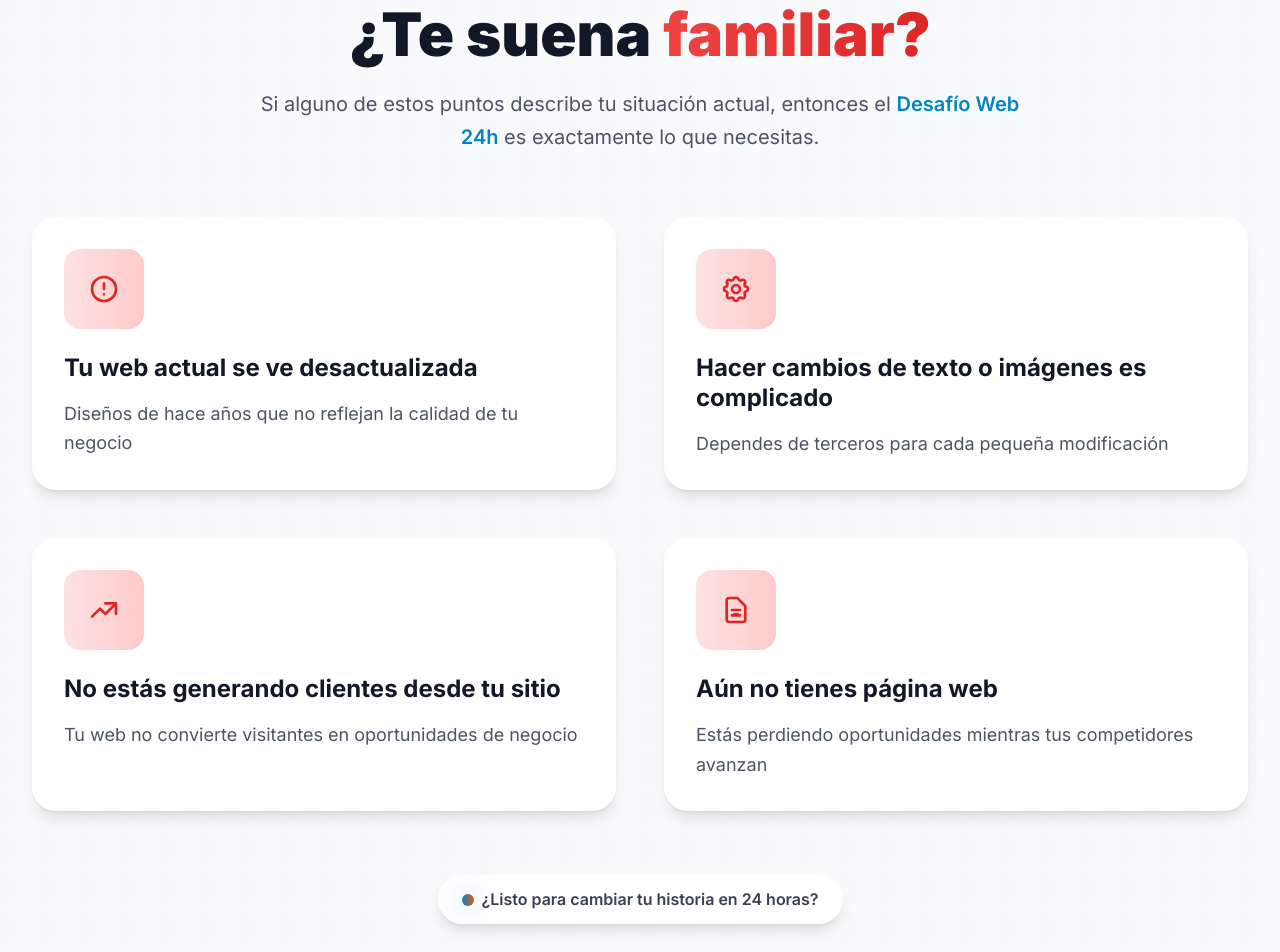
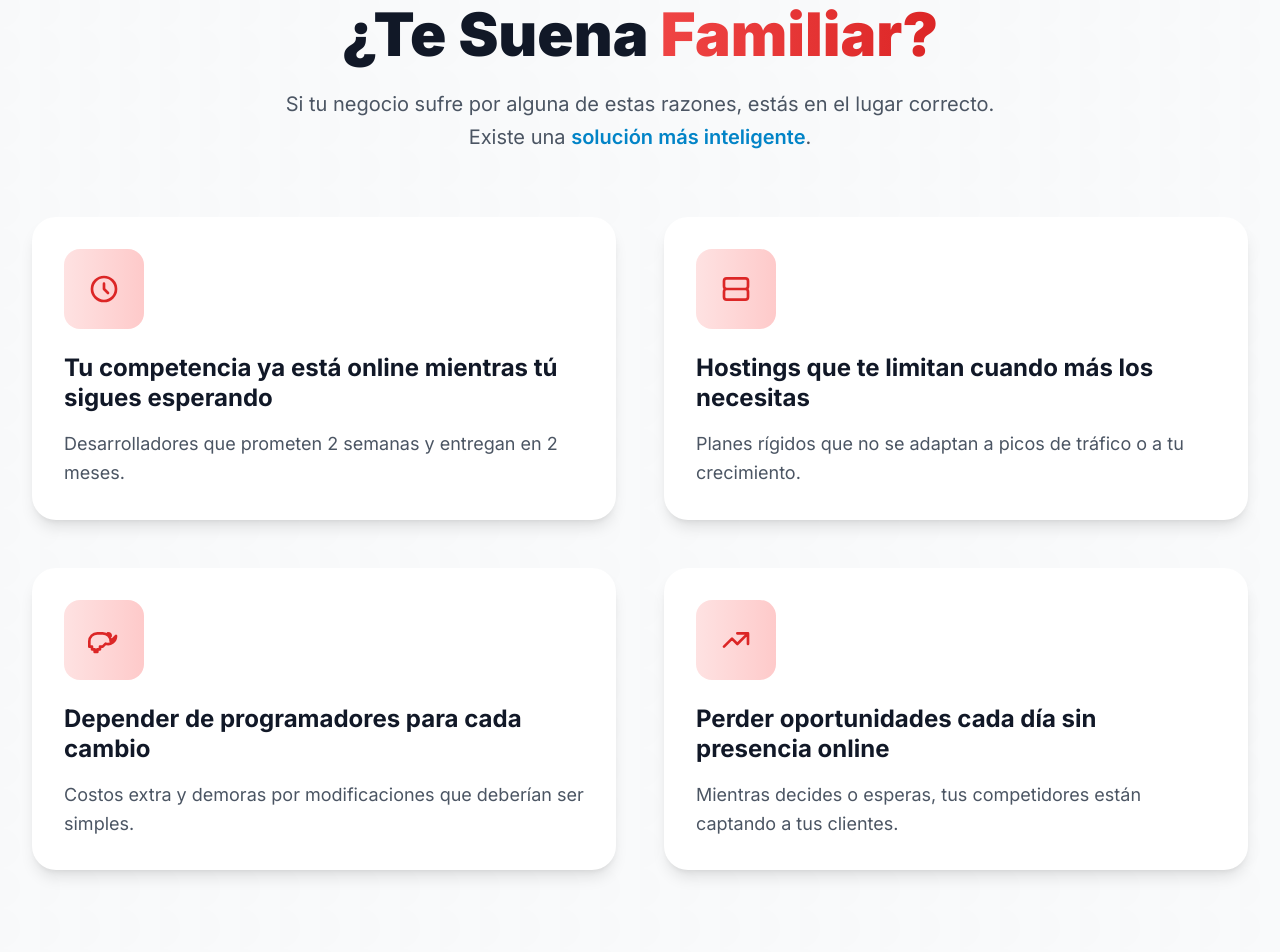
Before and after one commit to mosaikolabs/desafio-24h, a React (Vite) app: page / in a window 1280 px wide. Shown: the part 1300-2252 px from the top of the page. Built offline with nearby package versions, Linux system fonts and the light colour scheme.

Commit message:
feat(problem): update section copy to reflect new pain points

```diff
--- a/src/components/Problem.jsx
+++ b/src/components/Problem.jsx
@@ -3,21 +3,29 @@ const Problem = () => {
     {
       icon: (
         <svg className="w-8 h-8" fill="none" stroke="currentColor" viewBox="0 0 24 24">
-          <path strokeLinecap="round" strokeLinejoin="round" strokeWidth={2} d="M12 8v4m0 4h.01M21 12a9 9 0 11-18 0 9 9 0 0118 0z" />
+          <path strokeLinecap="round" strokeLinejoin="round" strokeWidth={2} d="M12 8v4l3 3m6-3a9 9 0 11-18 0 9 9 0 0118 0z" />
         </svg>
       ),
-      text: "Tu web actual se ve desactualizada",
-      description: "Diseños de hace años que no reflejan la calidad de tu negocio"
+      title: "Tu competencia ya está online mientras tú sigues esperando",
+      description: "Desarrolladores que prometen 2 semanas y entregan en 2 meses."
     },
     {
       icon: (
         <svg className="w-8 h-8" fill="none" stroke="currentColor" viewBox="0 0 24 24">
-          <path strokeLinecap="round" strokeLinejoin="round" strokeWidth={2} d="M10.325 4.317c.426-1.756 2.924-1.756 3.35 0a1.724 1.724 0 002.573 1.066c1.543-.94 3.31.826 2.37 2.37a1.724 1.724 0 001.065 2.572c1.756.426 1.756 2.924 0 3.35a1.724 1.724 0 00-1.066 2.573c.94 1.543-.826 3.31-2.37 2.37a1.724 1.724 0 00-2.572 1.065c-.426 1.756-2.924 1.756-3.35 0a1.724 1.724 0 00-2.573-1.066c-1.543.94-3.31-.826-2.37-2.37a1.724 1.724 0 00-1.065-2.572c-1.756-.426-1.756-2.924 0-3.35a1.724 1.724 0 001.066-2.573c-.94-1.543.826-3.31 2.37-2.37.996.608 2.296.07 2.572-1.065z" />
-          <path strokeLinecap="round" strokeLinejoin="round" strokeWidth={2} d="M15 12a3 3 0 11-6 0 3 3 0 016 0z" />
+          <path strokeLinecap="round" strokeLinejoin="round" strokeWidth={2} d="M5 12h14M5 12a2 2 0 01-2-2V6a2 2 0 012-2h14a2 2 0 012 2v4a2 2 0 01-2 2M5 12a2 2 0 00-2 2v4a2 2 0 002 2h14a2 2 0 002-2v-4a2 2 0 00-2-2" />
         </svg>
       ),
-      text: "Hacer cambios de texto o imágenes es complicado",
-      description: "Dependes de terceros para cada pequeña modificación"
+      title: "Hostings que te limitan cuando más los necesitas",
+      description: "Planes rígidos que no se adaptan a picos de tráfico o a tu crecimiento."
+    },
+    {
+      icon: (
+        <svg className="w-8 h-8" fill="none" stroke="currentColor" viewBox="0 0 24 24">
+          <path strokeLinecap="round" strokeLinejoin="round" strokeWidth={2} d="M15 7a2 2 0 012 2m4 0a6 6 0 01-7.743 5.743L11 17H9v2H7v2H5v-2H3v-2H1v-4a6 6 0 016-6h4a6 6 0 016 6z" />
+        </svg>
+      ),
+      title: "Depender de programadores para cada cambio",
+      description: "Costos extra y demoras por modificaciones que deberían ser simples."
     },
     {
       icon: (
@@ -25,17 +33,8 @@ const Problem = () => {
           <path strokeLinecap="round" strokeLinejoin="round" strokeWidth={2} d="M13 7h8m0 0v8m0-8l-8 8-4-4-6 6" />
         </svg>
       ),
-      text: "No estás generando clientes desde tu sitio",
-      description: "Tu web no convierte visitantes en oportunidades de negocio"
-    },
-    {
-      icon: (
-        <svg className="w-8 h-8" fill="none" stroke="currentColor" viewBox="0 0 24 24">
-          <path strokeLinecap="round" strokeLinejoin="round" strokeWidth={2} d="M9.172 16.172a4 4 0 015.656 0M9 12h6m-6 4h6m2 5H7a2 2 0 01-2-2V5a2 2 0 012-2h5.586a1 1 0 01.707.293l5.414 5.414a1 1 0 01.293.707V19a2 2 0 01-2 2z" />
-        </svg>
-      ),
-      text: "Aún no tienes página web",
-      description: "Estás perdiendo oportunidades mientras tus competidores avanzan"
+      title: "Perder oportunidades cada día sin presencia online",
+      description: "Mientras decides o esperas, tus competidores están captando a tus clientes."
     }
   ];
 
@@ -49,14 +48,14 @@ const Problem = () => {
       <div className="container-max relative z-10">
         <div className="text-center mb-16">
           <h2 className="text-4xl md:text-5xl lg:text-6xl font-black text-gray-900 mb-6">
-            ¿Te suena{' '}
+            ¿Te Suena {' '}
             <span className="bg-gradient-to-r from-red-500 to-red-600 bg-clip-text text-transparent">
-              familiar?
+              Familiar?
             </span>
           </h2>
           <p className="text-xl text-gray-600 leading-relaxed max-w-3xl mx-auto">
-            Si alguno de estos puntos describe tu situación actual,
-            entonces el <span className="font-semibold text-primary-600">Desafío Web 24h</span> es exactamente lo que necesitas.
+            Si tu negocio sufre por alguna de estas razones, estás en el lugar correcto.
+            Existe una <span className="font-semibold text-primary-600">solución más inteligente</span>.
           </p>
         </div>
 
@@ -75,7 +74,7 @@ const Problem = () => {
               {/* Content */}
               <div>
                 <h3 className="text-2xl font-bold text-gray-900 mb-4 leading-tight">
-                  {problem.text}
+                  {problem.title}
                 </h3>
                 <p className="text-gray-600 leading-relaxed text-lg">
                   {problem.description}
@@ -87,16 +86,6 @@ const Problem = () => {
             </div>
           ))}
         </div>
-
-        {/* Bottom CTA Teaser */}
-        <div className="text-center mt-16">
-          <div className="inline-flex items-center space-x-2 bg-white rounded-full px-6 py-3 shadow-lg">
-            <div className="w-3 h-3 bg-gradient-to-r from-primary-600 to-accent-600 rounded-full animate-pulseGlow"></div>
-            <p className="text-gray-700 font-semibold">
-              ¿Listo para cambiar tu historia en 24 horas?
-            </p>
-          </div>
-        </div>
       </div>
     </section>
   );
```
